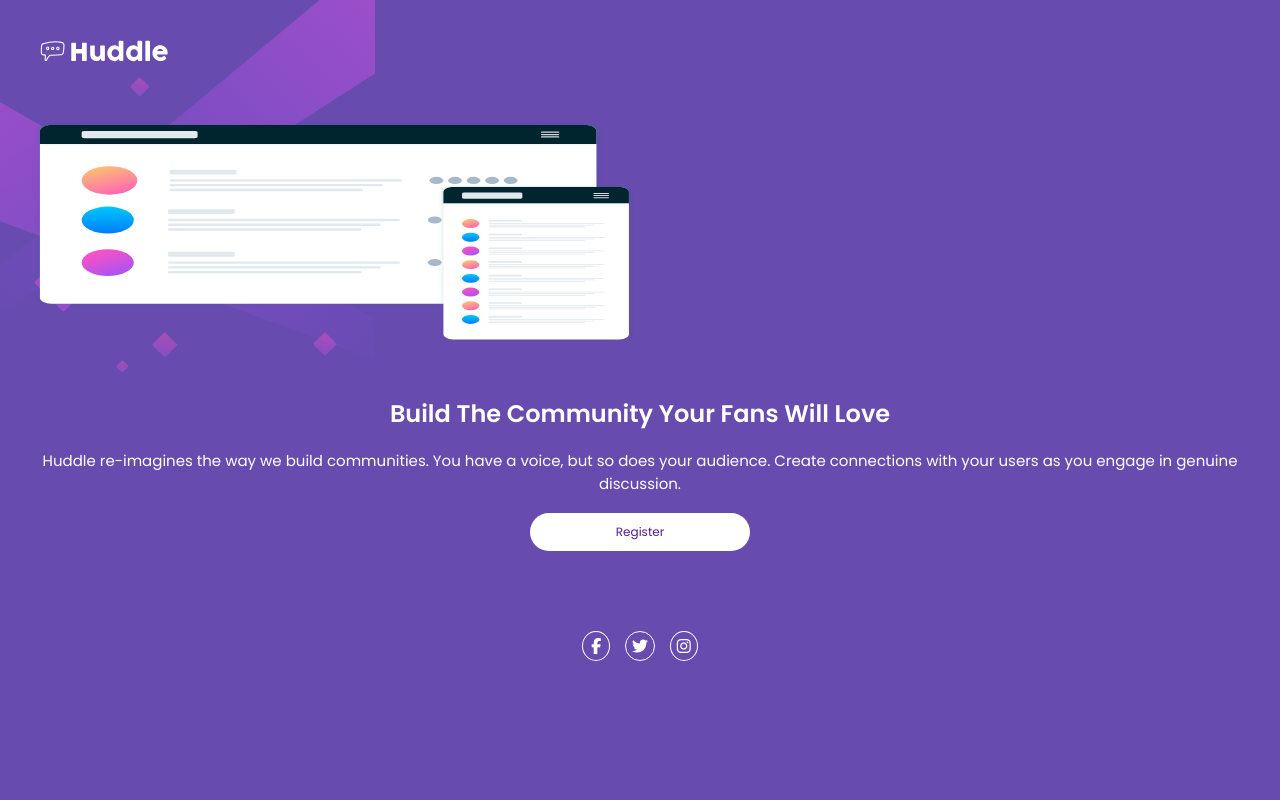
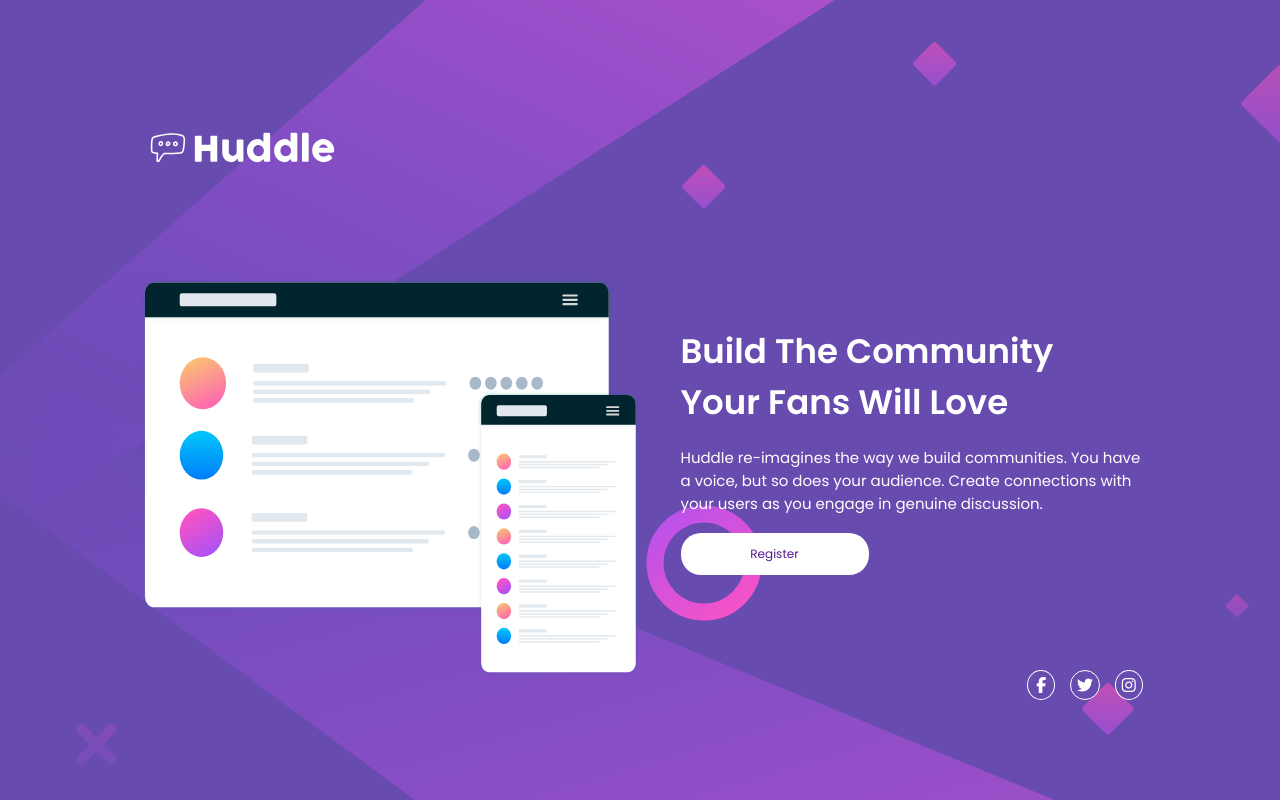
Before and after one commit to almero0922/HuddleLandingPage, a plain HTML site: page index.html in a window 1280 px wide. Drawn offline with Linux system fonts and the light colour scheme.

Commit message:
Desktop version done

```diff
--- a/style.css
+++ b/style.css
@@ -13,8 +13,9 @@ body{
     min-height: 100vh;
     background-image: url('./images/bg-mobile.svg');
     background-repeat: no-repeat;
+    background-size: contain;
     background-color: var(--violet);
-    padding: 34px;
+    width: 100vw;
 }
 main{
     height: auto;
@@ -22,14 +23,17 @@ main{
     flex-direction: column;
     width: 100%;
     max-height: 800px;
+    margin: 0 auto;
+    padding: 44px;
 }
 .logo-img-container{
     display: flex;
     flex-direction: column;
-    max-width: 600px;
+    max-width: 350px;
+    place-self: center;
 }
 .logo-img-container span{
-    display: block;
+    /*display: block;*/
     height: 34px;
     width: 180px;
     background-image: url('./images/logo.svg');
@@ -46,6 +50,8 @@ main{
     display: flex;
     flex-direction: column;
     text-align: center;
+    max-width: 324px;
+    place-self: center;
 }
 .info-container h2{
     color: white;
@@ -81,3 +87,54 @@ main{
 .icon-container .facebook-icon{
     padding: 6px 8px 6px 8px;
 }
+@media (min-width: 1100px){
+    body{
+        background-image: url('./images/bg-desktop.svg');
+        background-size: cover;
+    }
+    main{
+        flex-direction: row;
+        min-width: 1200px;
+        height: 1000px;
+        justify-content: space-around;
+    }
+    .logo-img-container{
+    }
+    .logo-img-container span{
+        width: 200px;
+        height: 100px;
+    }
+    .logo-img-container img{
+        height: 400px;
+        width: 500px;
+    }
+    .info-container{
+        text-align: left;
+        max-width: 460px;
+        margin-top: 180px;
+    }
+    .info-container h2{
+        font-size: 34px;
+    }
+    .info-container a {
+        text-align: center;
+        align-self: start;
+        width: 188px;
+        padding: 12px;
+    }
+    .icon-container{
+        position: absolute;
+        bottom: 100px;
+        right: 130px;
+        height: 30px;
+    }
+    .info-container a:hover{
+        color: white;
+        background-color: var(--softMagenta);
+        box-shadow: 10px 10px 5px 0px rgba(0,0,0,0.75);
+    }
+    .icon-container i:hover{
+        color: var(--softMagenta);
+        border-color: var(--softMagenta);
+    }
+}
```
